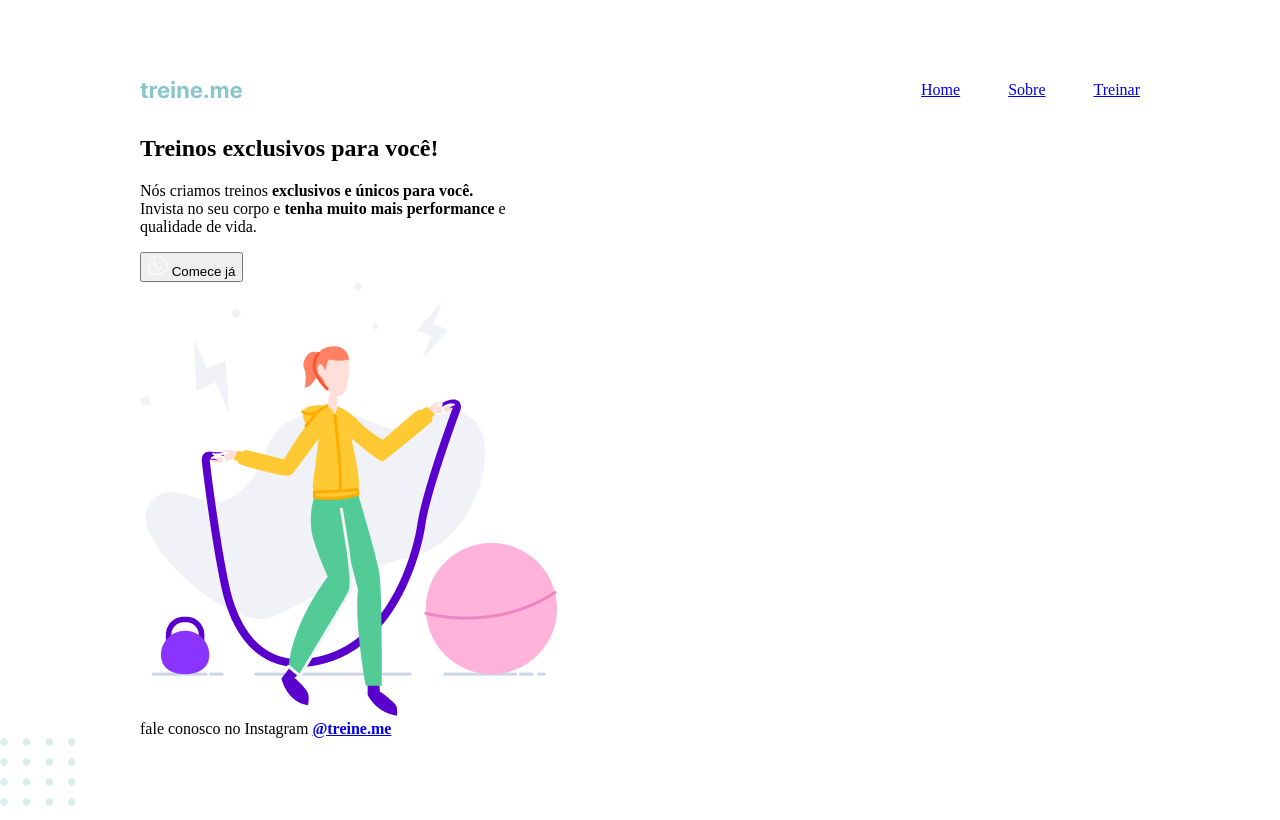
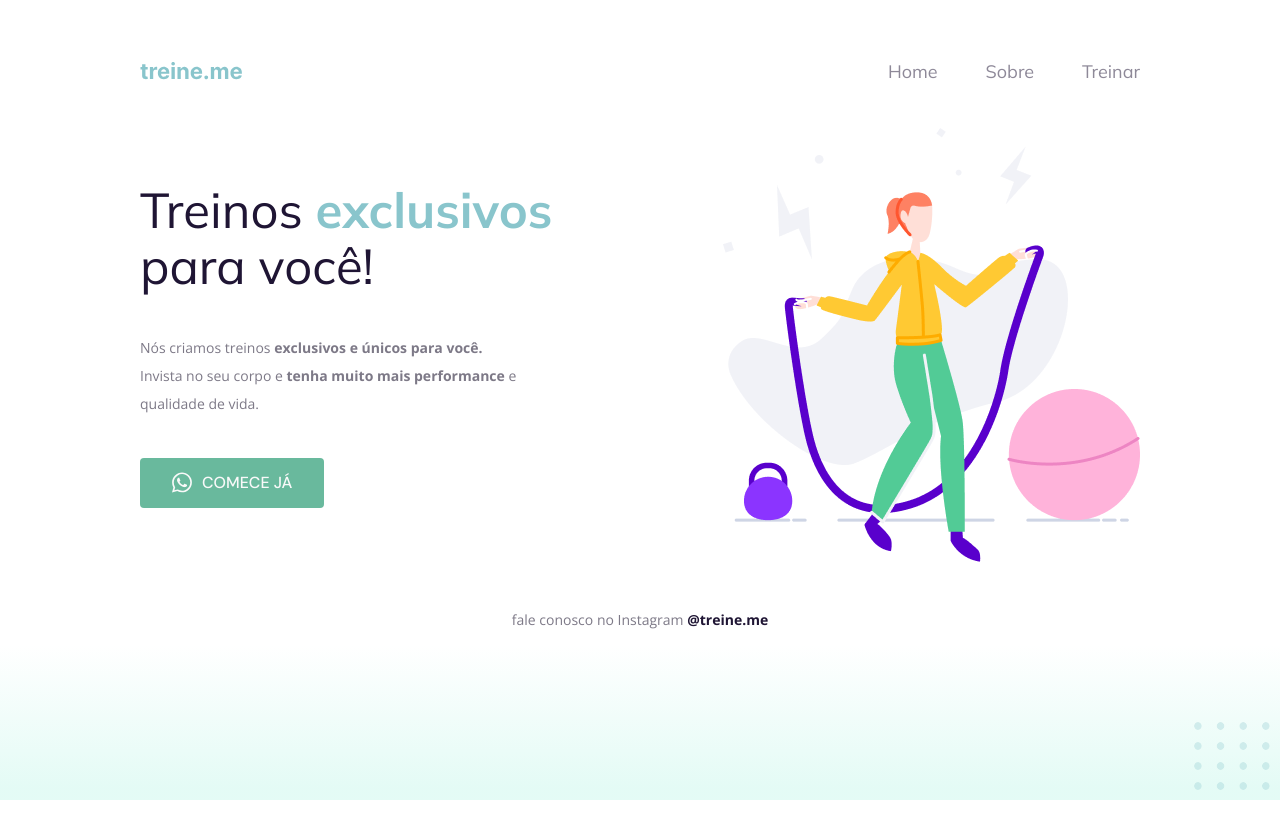
Before and after one commit to CaioAlves10/explorer-stage-02-treine.me, a plain HTML site: page index.html in a window 1280 px wide. Drawn offline with nearby package versions, Linux system fonts and the light colour scheme.

Commit message:
style: estilização da app

```diff
--- a/index.html
+++ b/index.html
@@ -16,7 +16,7 @@
         <img src="images/logo.svg" alt="Treine.me">
       </a>
       <ul>
-        <li><a href="#">Home</a></li>
+        <li><a href="#" class="home">Home</a></li>
         <li><a href="#">Sobre</a></li>
         <li><a href="#">Treinar</a></li>
       </ul>
@@ -29,7 +29,7 @@
           Invista no seu corpo e <strong>tenha muito mais performance</strong> e <br>
           qualidade de vida.
         </p>
-        <button>
+        <button id="button-whats">
           <img src="images/whats.svg" alt="Ícone do Whatsapp">
           Comece já
         </button>
@@ -45,7 +45,7 @@
     </footer>
   </div>
 
-  <img src="images/balls.svg" alt="Bolinhas decorativas azuis no canto inferior direito da página">
+  <img id="balls" src="images/balls.svg" alt="Bolinhas decorativas azuis no canto inferior direito da página">
 </body>
 
 </html>
--- a/style.css
+++ b/style.css
@@ -1,11 +1,18 @@
+@import url('https://fonts.googleapis.com/css2?family=DM+Sans:wght@500&family=Mulish:wght@400;700&family=Open+Sans:wght@400;700&display=swap');
+/* Fontes: DM Sans, Mulish, Open Sans */
+
 body {
   margin: 0;
   padding: 0;
+  min-height: 100vh;
+
+  background: linear-gradient(180deg, rgba(227, 255, 248, 0) 80.63%, rgba(221, 250, 243, 0.8) 98.54%);
 }
 
 #page {
   width: 1000px;
-  margin: 65px auto 0;
+  margin: 0 auto;
+  padding-top: 58px;
 }
 
 nav {
@@ -17,6 +24,106 @@ nav {
 nav ul {
   display: flex;
   gap: 48px;
+  margin: 0;
+  padding: 0;
 
   list-style: none;
 }
+
+nav ul li a {
+  font-family: 'Mulish', sans-serif;
+  font-size: 18px;
+  line-height: 23px;
+
+  opacity: 0.5;
+}
+
+nav ul li a:hover {
+  font-weight: 700;
+  opacity: 1.0;
+}
+
+a {
+  color: #1F1534;
+  text-decoration: none;
+}
+
+main .content h1 {
+  font-family: 'Mulish', sans-serif;
+  font-weight: 400;
+  font-size: 49px;
+  line-height: 56px;
+  color: #1F1534;
+
+  width: 489px;
+  margin: 0;
+}
+
+main .content h1 span {
+  font-weight: 700;
+  color: #89C5CC;
+}
+
+main .content p {
+  width: 438px;
+  margin: 40px 0;
+}
+
+main .content p, footer {
+  font-family: 'Open Sans', sans-serif;
+  font-size: 14px;
+  line-height: 28px;
+
+  color: #7D7987;
+}
+
+#button-whats {
+  font-family: 'DM Sans', sans-serif;
+  font-size: 16px;
+  line-height: 21px;
+  color: #F9F9F9;
+  text-transform: uppercase;
+
+  background-color: #69B99D;
+  border-radius: 4px;
+  border-style: none;
+  padding: 14px 32px 15px;
+
+  display: flex;
+  align-items: center;
+  justify-content: center;
+  gap: 10px;
+
+  cursor: pointer;
+}
+
+#button-whats:hover {
+  background: #4ea788;
+}
+
+main {
+  display: flex;
+  justify-content: space-between;
+  align-items: center;
+
+  margin: 40px 0;
+}
+
+.content {
+  width: 489px;
+  margin: 58px 0;
+}
+
+#balls {
+  position: fixed;
+  bottom: 0;
+  right: 0;
+}
+
+footer {
+  text-align: center;
+}
+
+footer a b:hover {
+  text-decoration: underline;
+}
```
